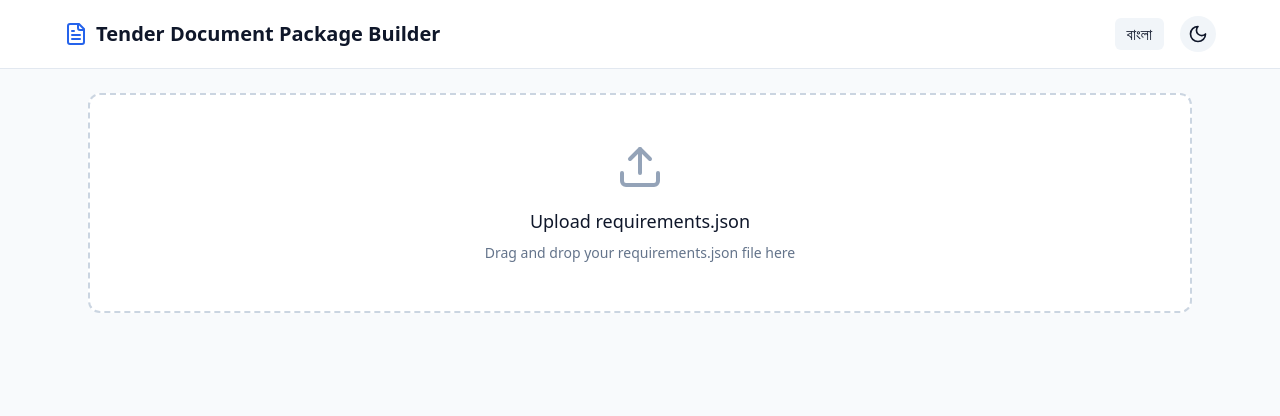
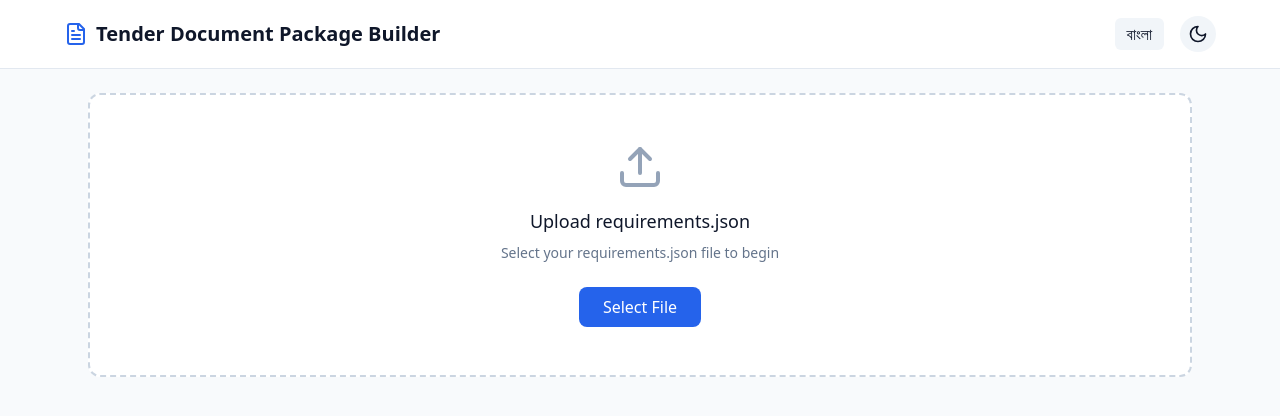
Before and after one commit to labonysur-cloud/devfest-232-15-473, a React (Vite) app: page / in a window 1280 px wide. Shown: the top 416 px of the page. Built offline with nearby package versions, Linux system fonts and the light colour scheme.

Commit message:
feat: parse requirements.json and display tender info | Prompt: please start building it properly as per the plan in the md file you made

```diff
--- a/src/App.tsx
+++ b/src/App.tsx
@@ -1,9 +1,15 @@
 import { useState, useEffect } from 'react';
 import { Moon, Sun, Upload, FileText, CheckCircle2, AlertCircle, XCircle } from 'lucide-react';
+import { RequirementsData, UploadedFile, DocumentMatch } from './types';
 
 export default function App() {
   const [theme, setTheme] = useState<'light' | 'dark'>('light');
   const [lang, setLang] = useState<'en' | 'bn'>('en');
+
+  const [reqData, setReqData] = useState<RequirementsData | null>(null);
+  const [files, setFiles] = useState<UploadedFile[]>([]);
+  const [matches, setMatches] = useState<DocumentMatch[]>([]);
+  const [errorMsg, setErrorMsg] = useState<string>('');
 
   // Initialize theme from localStorage
   useEffect(() => {
@@ -30,6 +36,29 @@ export default function App() {
     uploadJson: lang === 'en' ? 'Upload requirements.json' : 'requirements.json আপলোড করুন',
     dark: lang === 'en' ? 'Dark Mode' : 'ডার্ক মোড',
     light: lang === 'en' ? 'Light Mode' : 'লাইট মোড',
+  };
+
+  const handleJsonUpload = (e: React.ChangeEvent<HTMLInputElement>) => {
+    const file = e.target.files?.[0];
+    if (!file) return;
+
+    const reader = new FileReader();
+    reader.onload = (event) => {
+      try {
+        const json = JSON.parse(event.target?.result as string);
+        if (json.tender && json.requirements) {
+          // Sort by order immediately
+          json.requirements.sort((a: any, b: any) => a.order - b.order);
+          setReqData(json);
+          setErrorMsg('');
+        } else {
+          setErrorMsg(lang === 'en' ? 'Invalid JSON format' : 'অবৈধ JSON বিন্যাস');
+        }
+      } catch (err) {
+        setErrorMsg(lang === 'en' ? 'Failed to parse JSON' : 'JSON পার্স করতে ব্যর্থ');
+      }
+    };
+    reader.readAsText(file);
   };
 
   return (
@@ -61,14 +90,57 @@ export default function App() {
 
       {/* Main Content Area */}
       <main className="flex-grow p-6 max-w-6xl mx-auto w-full">
-        {/* Placeholder for requirements.json dropzone */}
-        <div className="border-2 border-dashed border-slate-300 dark:border-slate-700 rounded-xl p-12 flex flex-col items-center justify-center text-center bg-white dark:bg-slate-800/50">
-          <Upload className="w-12 h-12 text-slate-400 mb-4" />
-          <h2 className="text-lg font-medium mb-2">{t.uploadJson}</h2>
-          <p className="text-sm text-slate-500 dark:text-slate-400">
-            {lang === 'en' ? 'Drag and drop your requirements.json file here' : 'আপনার requirements.json ফাইলটি এখানে টেনে আনুন'}
-          </p>
-        </div>
+        {errorMsg && (
+          <div className="mb-4 p-4 bg-red-50 text-red-700 border border-red-200 rounded-lg flex items-center gap-2">
+            <AlertCircle className="w-5 h-5" />
+            {errorMsg}
+          </div>
+        )}
+
+        {!reqData ? (
+          <div className="border-2 border-dashed border-slate-300 dark:border-slate-700 rounded-xl p-12 flex flex-col items-center justify-center text-center bg-white dark:bg-slate-800/50 hover:bg-slate-50 dark:hover:bg-slate-800 transition-colors">
+            <Upload className="w-12 h-12 text-slate-400 mb-4" />
+            <h2 className="text-lg font-medium mb-2">{t.uploadJson}</h2>
+            <p className="text-sm text-slate-500 dark:text-slate-400 mb-6">
+              {lang === 'en' ? 'Select your requirements.json file to begin' : 'শুরু করতে আপনার requirements.json ফাইলটি নির্বাচন করুন'}
+            </p>
+            <label className="cursor-pointer bg-blue-600 hover:bg-blue-700 text-white px-6 py-2 rounded-lg font-medium transition-colors">
+              <span>{lang === 'en' ? 'Select File' : 'ফাইল নির্বাচন করুন'}</span>
+              <input type="file" accept=".json" className="hidden" onChange={handleJsonUpload} />
+            </label>
+          </div>
+        ) : (
+          <div>
+            <div className="bg-white dark:bg-slate-800 rounded-xl p-6 shadow-sm border border-slate-200 dark:border-slate-700 mb-6">
+              <h2 className="text-xl font-semibold mb-4 text-slate-900 dark:text-white">
+                {reqData.tender.title}
+              </h2>
+              <div className="grid grid-cols-2 md:grid-cols-4 gap-4 text-sm">
+                <div>
+                  <p className="text-slate-500 dark:text-slate-400">{lang === 'en' ? 'Tender ID' : 'দরপত্র আইডি'}</p>
+                  <p className="font-medium">{reqData.tender.tender_id}</p>
+                </div>
+                <div>
+                  <p className="text-slate-500 dark:text-slate-400">{lang === 'en' ? 'Entity' : 'সংস্থা'}</p>
+                  <p className="font-medium">{reqData.tender.procuring_entity}</p>
+                </div>
+                <div>
+                  <p className="text-slate-500 dark:text-slate-400">{lang === 'en' ? 'Bidder' : 'দরদাতা'}</p>
+                  <p className="font-medium">{reqData.tender.bidder}</p>
+                </div>
+                <div>
+                  <p className="text-slate-500 dark:text-slate-400">{lang === 'en' ? 'Deadline' : 'শেষ তারিখ'}</p>
+                  <p className="font-medium text-red-600 dark:text-red-400">{reqData.tender.submission_deadline}</p>
+                </div>
+              </div>
+            </div>
+
+            {/* The rest of the UI will go here */}
+            <div className="text-center py-10 text-slate-500">
+              {lang === 'en' ? 'JSON loaded successfully. Next step: PDF upload UI.' : 'JSON সফলভাবে লোড হয়েছে। পরবর্তী ধাপ: PDF আপলোড UI।'}
+            </div>
+          </div>
+        )}
       </main>
     </div>
   );
--- /dev/null
+++ b/src/types.ts
@@ -0,0 +1,38 @@
+export interface TenderDetails {
+  tender_id: string;
+  title: string;
+  procuring_entity: string;
+  bidder: string;
+  submission_deadline: string;
+}
+
+export interface Requirement {
+  id: string;
+  order: number;
+  title_en: string;
+  title_bn: string;
+  mandatory: boolean;
+  has_expiry: boolean;
+}
+
+export interface RequirementsData {
+  tender: TenderDetails;
+  requirements: Requirement[];
+}
+
+export interface UploadedFile {
+  id: string;
+  file: File;
+  name: string;
+  pageCount: number;
+  isDuplicate: boolean;
+  contentHash: string; // for duplicate detection
+}
+
+export interface DocumentMatch {
+  requirementId: string;
+  fileId: string;
+  expiryDate?: string;
+}
+
+export type StatusType = 'Missing' | 'Expiry date needed' | 'Expired' | 'Not provided' | 'OK';
```
